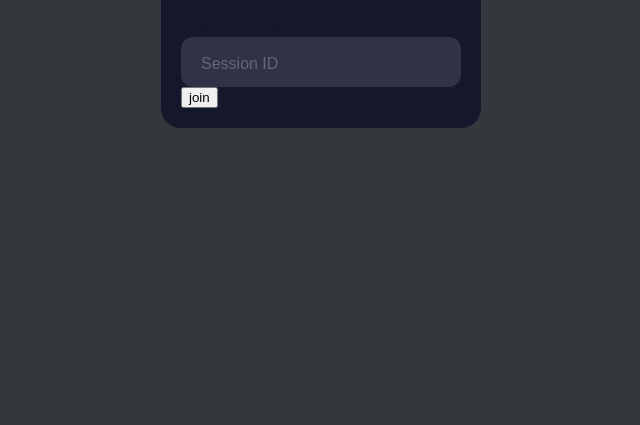
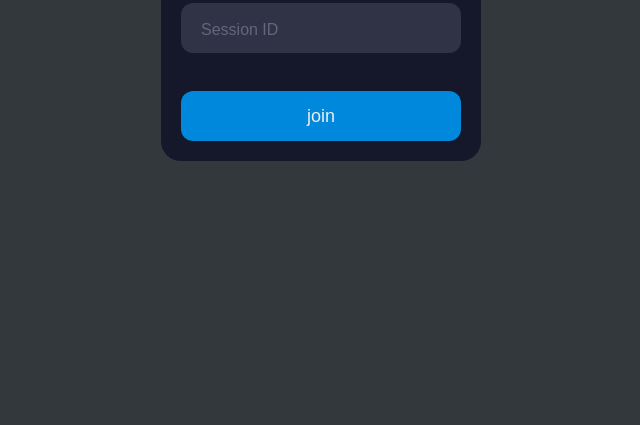
Before and after one commit to kforney1205/1p-agent-join, a plain HTML site: page index.html in a window 1280 px wide. Shown: the part 421-846 px from the top of the page, without its empty margins (319-959 px from the left). Drawn offline with Linux system fonts and the light colour scheme.

Commit message:
Update index.html

```diff
--- a/index.html
+++ b/index.html
@@ -19,7 +19,7 @@
         <div class="cut"></div>
         <label for="videoID" class="placeholder">Session ID</label>
       </div>
-     <button id="submit" type="submit" onclick="return results();">join</button>
+     <button id="submit" class="submit" type="submit" onclick="return results();">join</button>
     </div>
    </form>
 </div>
```
